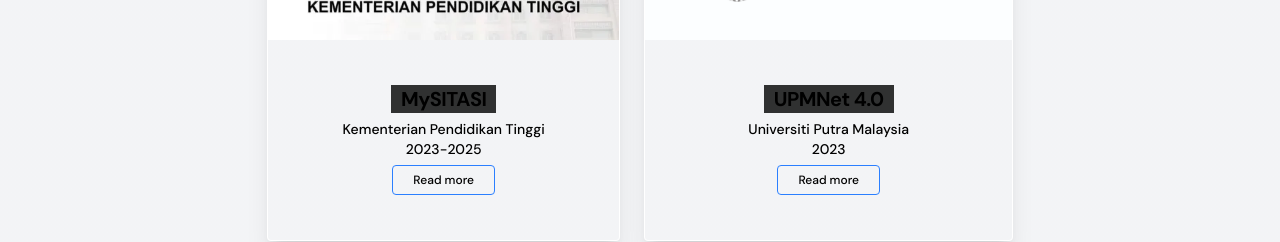
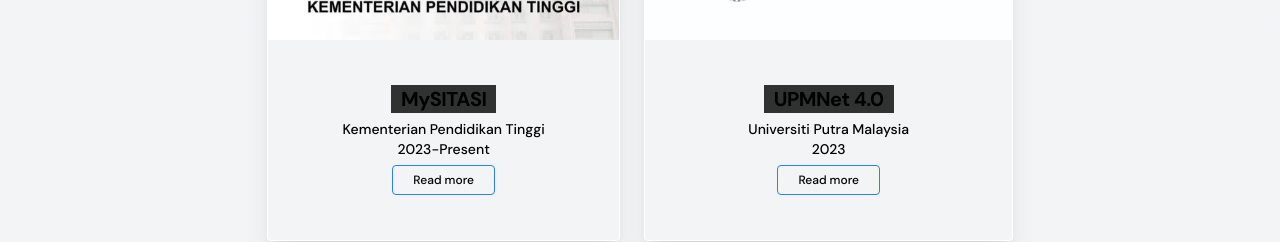
Before and after one commit to muhdnajb/portfolio, a Vue app: page / in a window 1280 px wide. Shown: the part 3020-3262 px from the top of the page. Built offline with nearby package versions, Linux system fonts and the light colour scheme; a web font is replaced by a local one.

Commit message:
Update ProjectCard and Projects components

```diff
--- a/src/components/card/ProjectCard.vue
+++ b/src/components/card/ProjectCard.vue
@@ -18,7 +18,7 @@
         "/img/mysitasi/mysitasi-4.jpg",
         "/img/mysitasi/mysitasi-5.jpg",
       ],
-      period: "2023-Present",
+      period: "2023-2025",
       imgcaption:
         "Some highlights with end-users throughout the project journey (2023–2025).",
       description: `
--- a/src/views/Projects.vue
+++ b/src/views/Projects.vue
@@ -8,7 +8,7 @@
     title: "MySITASI",
     institution: "Kementerian Pendidikan Tinggi",
     img: `/img/kpt.png`,
-    period: "2023-2025",
+    period: "2023-Present",
   },
   {
     id: 2,
```
